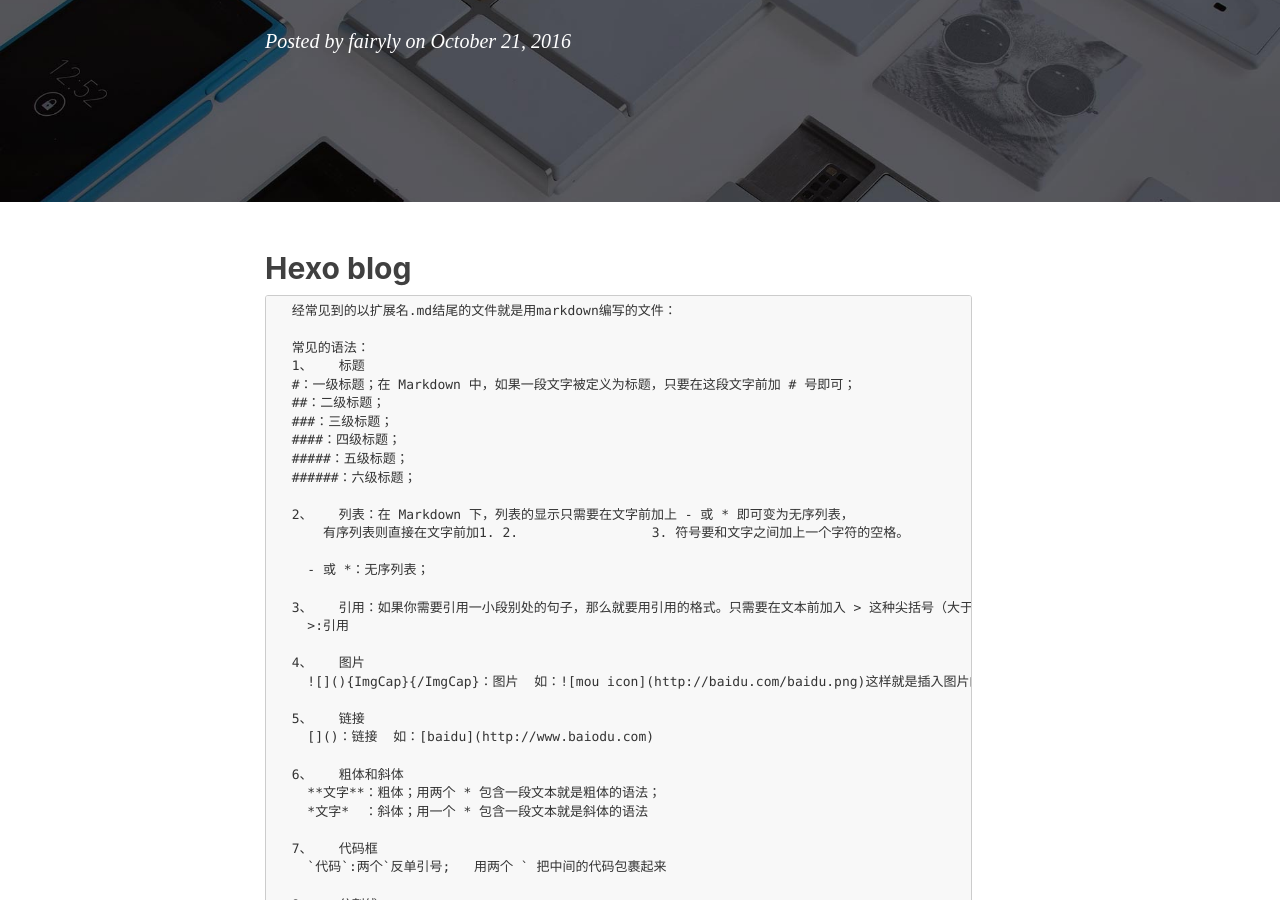
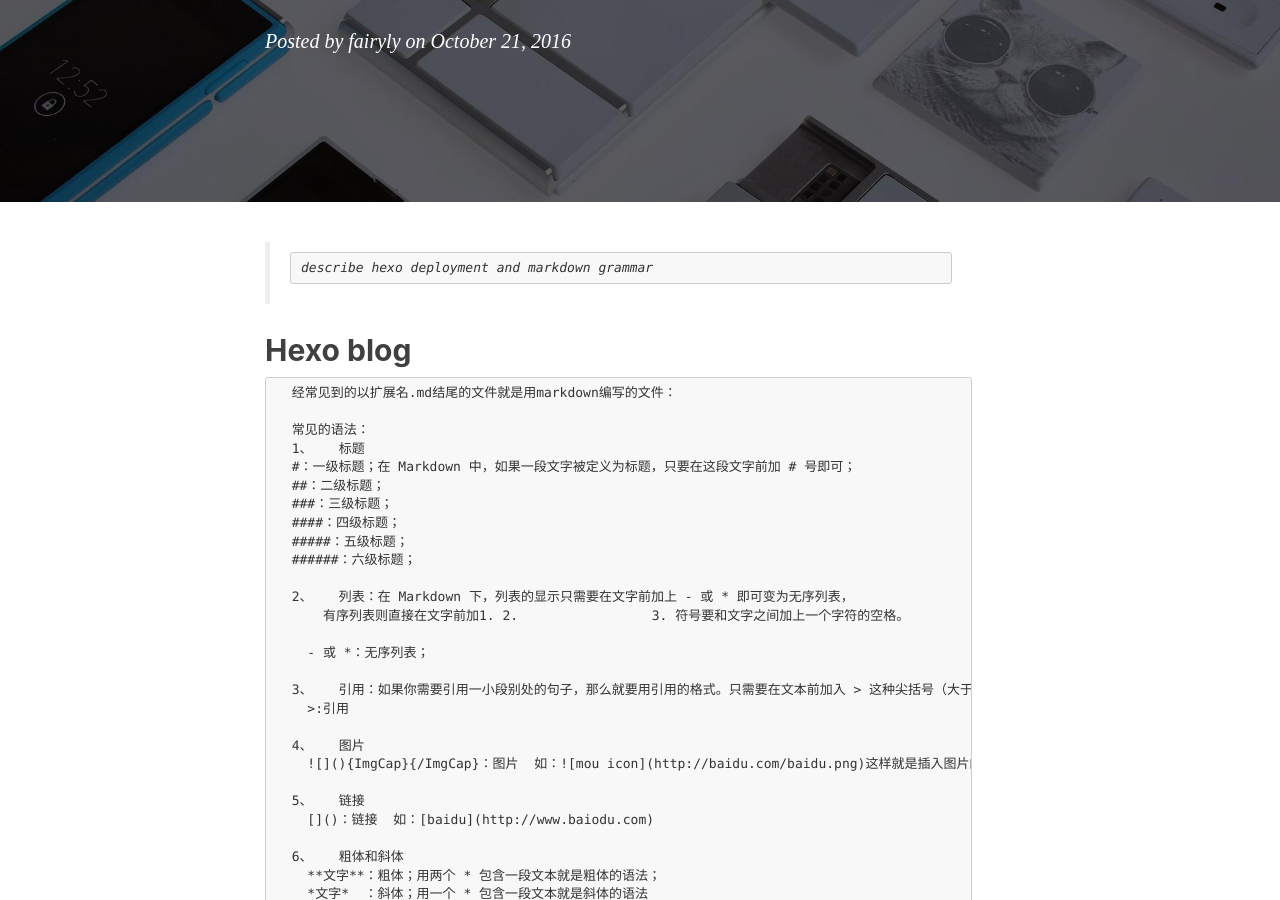
Before and after one commit to fairyly/myblog, a Jekyll site: the page built from _posts/2016-10-21-hexo-markdown-command.markdown, in a window 1280 px wide and 900 px high, scrolled down 321 px. Built offline with Jekyll 4.4.1, drawn with Linux system fonts in a browser that asks for light colours; nearby versions of some CDN libraries; comment, search, counter and statistics services are not loaded.

Commit message:
Update 2016-10-21-hexo-markdown-command.markdown

```diff
--- a/_posts/2016-10-21-hexo-markdown-command.markdown
+++ b/_posts/2016-10-21-hexo-markdown-command.markdown
@@ -10,7 +10,8 @@
     - markdown
 ---
 
-
+>
+    describe hexo deployment and markdown grammar
 
 ## Hexo blog
 
```
